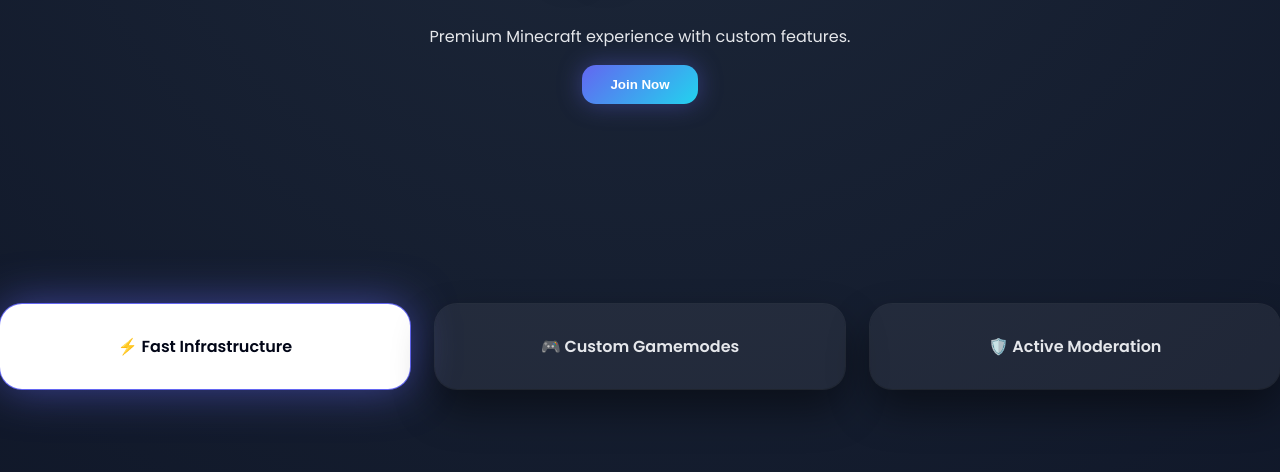
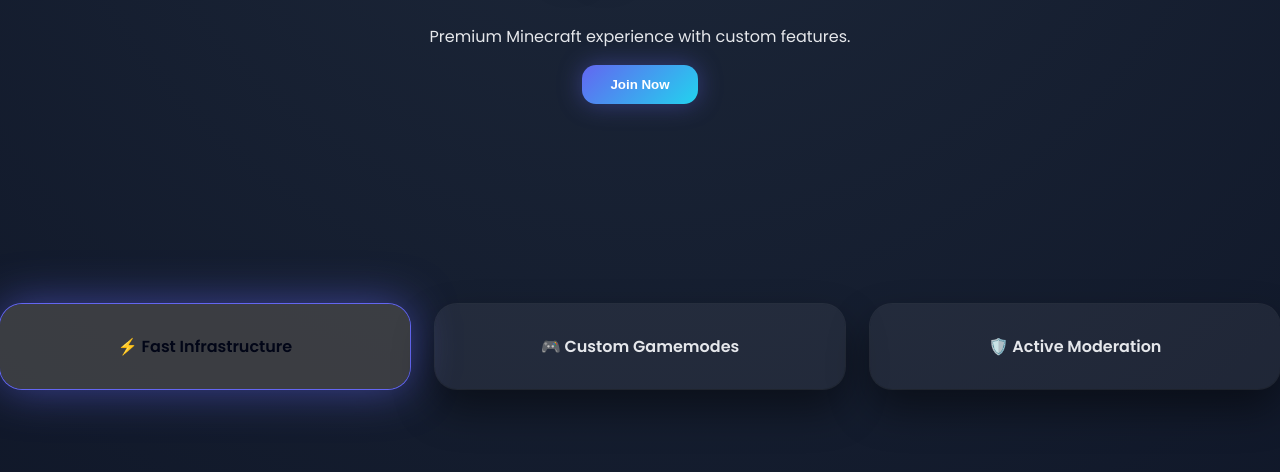
Before and after one commit to ShortggYT20-Dev/minegg-site, a plain HTML site: page index.html in a window 1280 px wide. In both pictures the pointer is over the element "⚡ Fast Infrastructure". Shown: the part 328-800 px from the top of the page. Drawn offline with Linux system fonts and the light colour scheme; no server answers.

Commit message:
Update style.css

```diff
--- a/style.css
+++ b/style.css
@@ -132,7 +132,7 @@ body {
 }
 
 .glow-card:hover {
-  background: #ffffff;
+  background: #4c4c4cb4;
   color: var(--text-dark);
   box-shadow:
     0 0 0 1px #6366f1,
```
